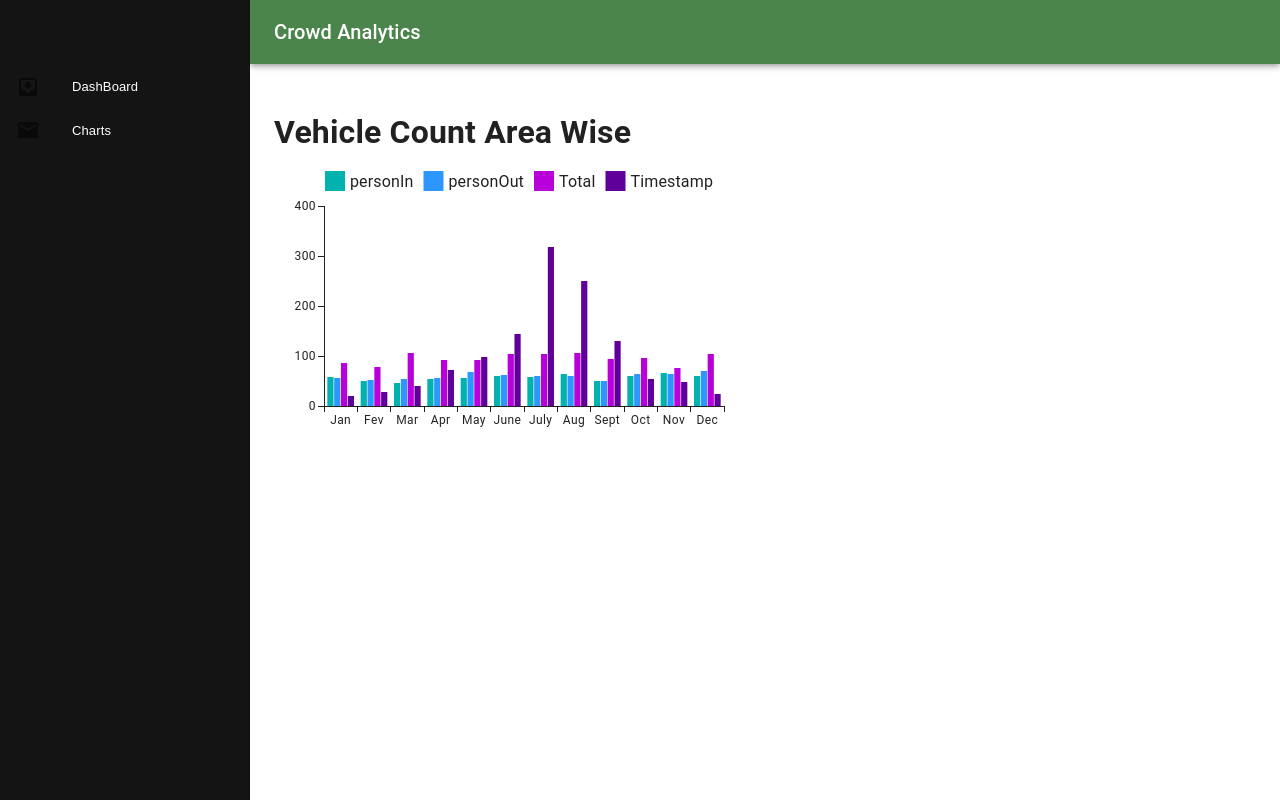
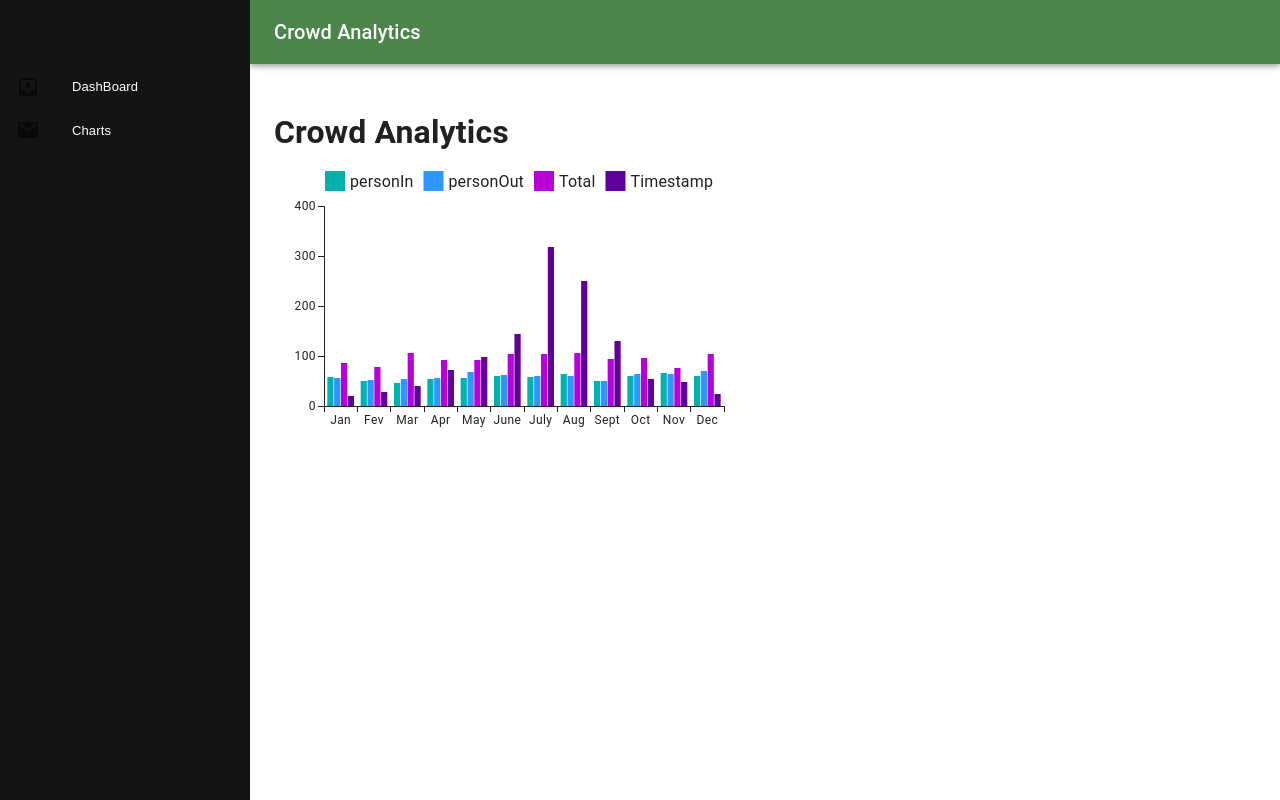
Before and after one commit to sharuksk/CrowdAnalytics-FE, a React (Create React App) app: page /reports in a window 1280 px wide. Built offline with nearby package versions, Linux system fonts and the light colour scheme.

Commit message:
chart columns modified

```diff
--- a/src/COMPONENT/chart.js
+++ b/src/COMPONENT/chart.js
@@ -115,7 +115,7 @@ const valueFormatter = (value) => `${value} vehicles`;
 export default function Chart() {
   return (
     <>
-    <h1>Vehicle Count Area Wise</h1>
+    <h1>Crowd Analytics</h1>
     <BarChart
       dataset={dataset}
       xAxis={[{ scaleType: 'band', dataKey: 'month' }]}
```
